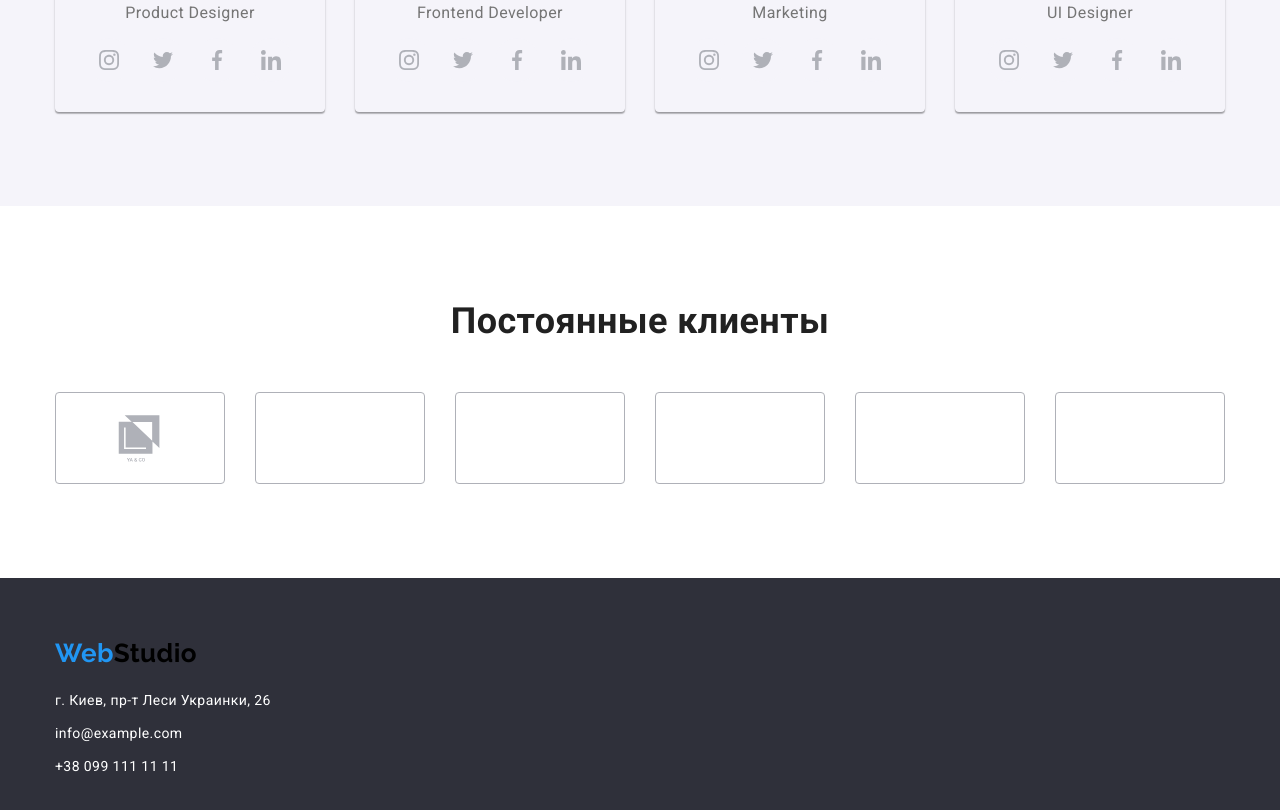
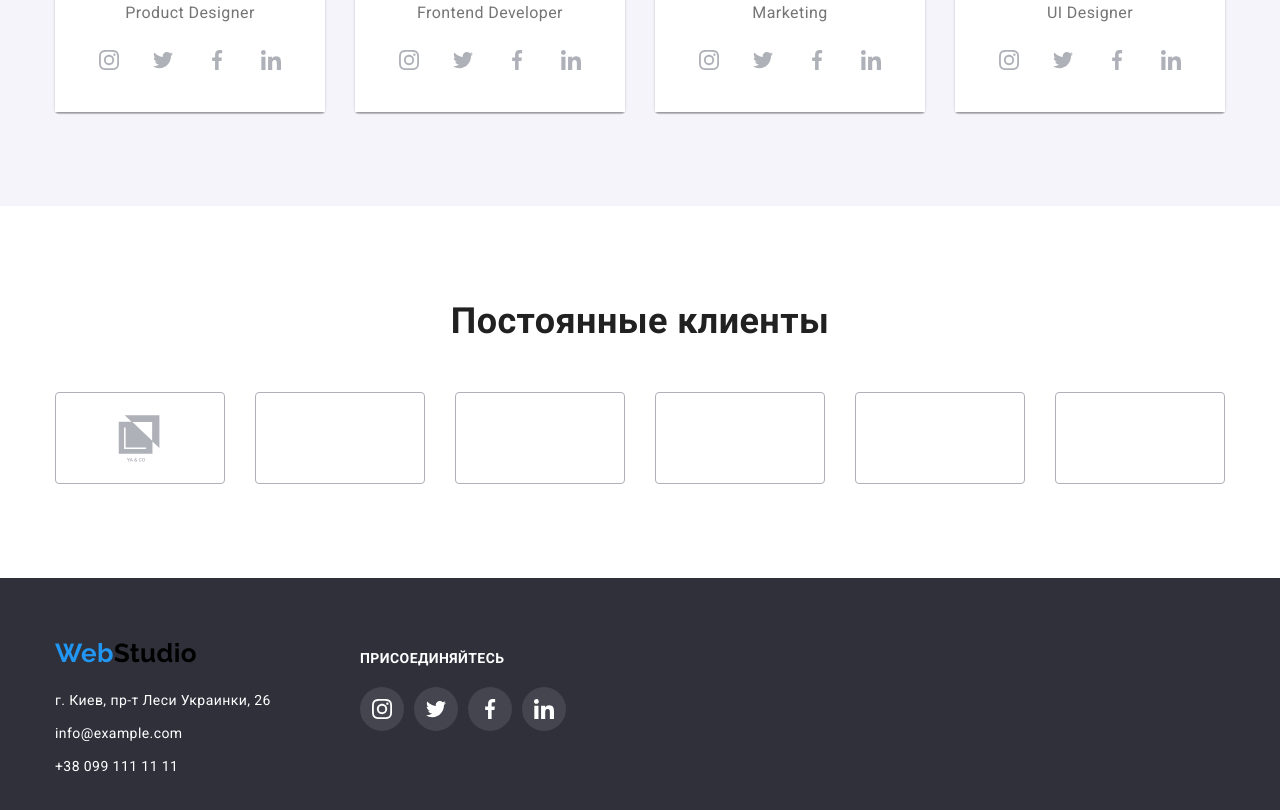
Before and after one commit to HavrikS/goit-markup-hw-04, a plain HTML site: page index.html in a window 1280 px wide. Shown: the part 2102-2912 px from the top of the page. Drawn offline with nearby package versions, Linux system fonts and the light colour scheme.

Commit message:
Добавляет соц. иконки в футер

```diff
--- a/css/styles.css
+++ b/css/styles.css
@@ -309,6 +309,7 @@ body {
 }
 
 .team-item-text {
+  background-color: var(--primary-white-color);
   padding-top: 30px;
   padding-bottom: 30px;
 }
@@ -325,7 +326,7 @@ body {
 .team-social-link {
   width: 44px;
   height: 44px;
-  background-color: var(--main-section-bcg);
+  background-color: var(--primary-white-color);
   display: flex;
   justify-content: center;
   align-items: center;
@@ -386,6 +387,12 @@ body {
   padding-top: 60px;
   padding-bottom: 60px;
 }
+
+.address .container {
+  display: flex;
+  justify-content: flex-start;
+}
+
 .address-informations {
   line-height: 1.71;
   font-style: normal;
@@ -404,6 +411,49 @@ body {
 .address-contacts {
   display: block;
   margin-top: 9px;
+}
+
+.left-footer {
+  margin-left: 70px;
+  padding-top: 12px;
+  flex-grow: 1;
+}
+
+.footer-title {
+  line-height: 1.14;
+  text-transform: uppercase;
+  color: var(--primary-white-color);
+}
+
+.company-social-list {
+  display: flex;
+  margin-top: 20px;
+}
+
+.company-social-item + .company-social-item {
+  margin-left: 10px;
+}
+
+.company-social-link {
+  width: 44px;
+  height: 44px;
+  background-color: rgba(255, 255, 255, 0.1);
+  display: flex;
+  justify-content: center;
+  align-items: center;
+  border-radius: 50%;
+  color: var(--primary-white-color);
+}
+
+.company-social-icon {
+  width: 20px;
+  height: 20px;
+  fill: currentColor;
+}
+
+.company-social-link:hover,
+.company-social-link:focus {
+  background-color: var(--accent-color);
 }
 
 /* -------------------Portfolio-------------------------- */
--- a/index.html
+++ b/index.html
@@ -289,15 +289,50 @@
     </main>
     <footer class="address">
         <div class="container">
+            <div class="right-footer">
                 <a href="./index.html" lang="en" class="logo"><span class="web">Web</span><span class="studio">Studio</span></a>
                 <address class="address-informations">
-                <ul class="list">
+                    <ul class="right-footer list">
                         <li><a href="https://goo.gl/maps/8HnXwbhEHjbjLF3M6" target="_blank" rel="noopener noreferrer" class="address-addres">г. Киев, пр-т Леси Украинки, 26</a></li>
                         <li><a href="mailto:info@example.com" class="address-contacts">info@example.com</a></li>
                         <li><a href="tel:+380991111111" class="address-contacts">+38 099 111 11 11</a></li>
                     </ul>
                 </address>
             </div>
+            <div class="left-footer">
+                <b class="footer-title">присоединяйтесь</b>
+                <ul class="list company-social-list">
+                    <li class="company-social-item">
+                        <a href="" class="company-social-link">
+                            <svg class="company-social-icon">
+                                <use href="./images/icons.svg#icon-instagram"></use>
+                            </svg>
+                        </a>
+                    </li>
+                    <li class="company-social-item">
+                        <a href="" class="company-social-link">
+                            <svg class="company-social-icon">
+                                <use href="./images/icons.svg#icon-twitter"></use>
+                            </svg>
+                        </a>
+                    </li>
+                    <li class="company-social-item">
+                        <a href="" class="company-social-link">
+                            <svg class="company-social-icon">
+                                <use href="./images/icons.svg#icon-facebook"></use>
+                            </svg>
+                        </a>
+                    </li>
+                    <li class="company-social-item">
+                        <a href="" class="company-social-link">
+                            <svg class="company-social-icon">
+                                <use href="./images/icons.svg#icon-linkedin"></use>
+                            </svg>
+                        </a>
+                    </li>
+                </ul>
+            </div>
+        </div>
     </footer>
 </body>
 </html>
```
Lines whose indentation alone changed are shown as unchanged.
